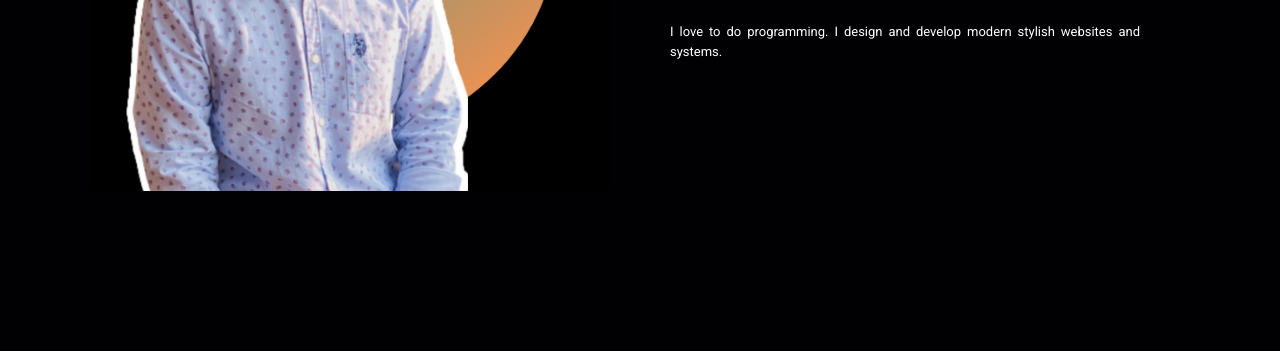
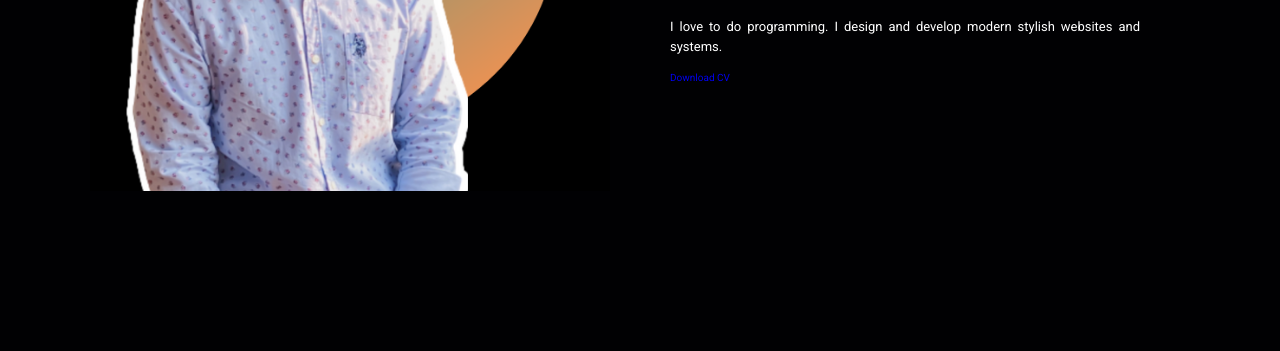
Before and after one commit to AZMAIN18101224/Chowdhuryazmain.github.io, a plain HTML site: page index.html in a window 1280 px wide. Shown: the part 449-800 px from the top of the page. Drawn offline with nearby package versions, Linux system fonts and the light colour scheme.

Commit message:
Added CV download Button

```diff
--- a/index.html
+++ b/index.html
@@ -67,6 +67,9 @@
             <h1>Chowdhury Azmain Faik</h1>
             <h6>I am a Passionate <span>Programmer.</span></h6>
             <p class="myself">I love to do programming. I design and develop modern stylish websites and systems.</p>
+            <div class="main-btn" id="download-cv-btn">
+                <a href="Chowdhury Azmain Faik_Resume.pdf" target="blank" download class="btn">Download CV</a>
+            </div>
         </div>
     </section>
     <!-- Home section ends -->
```
